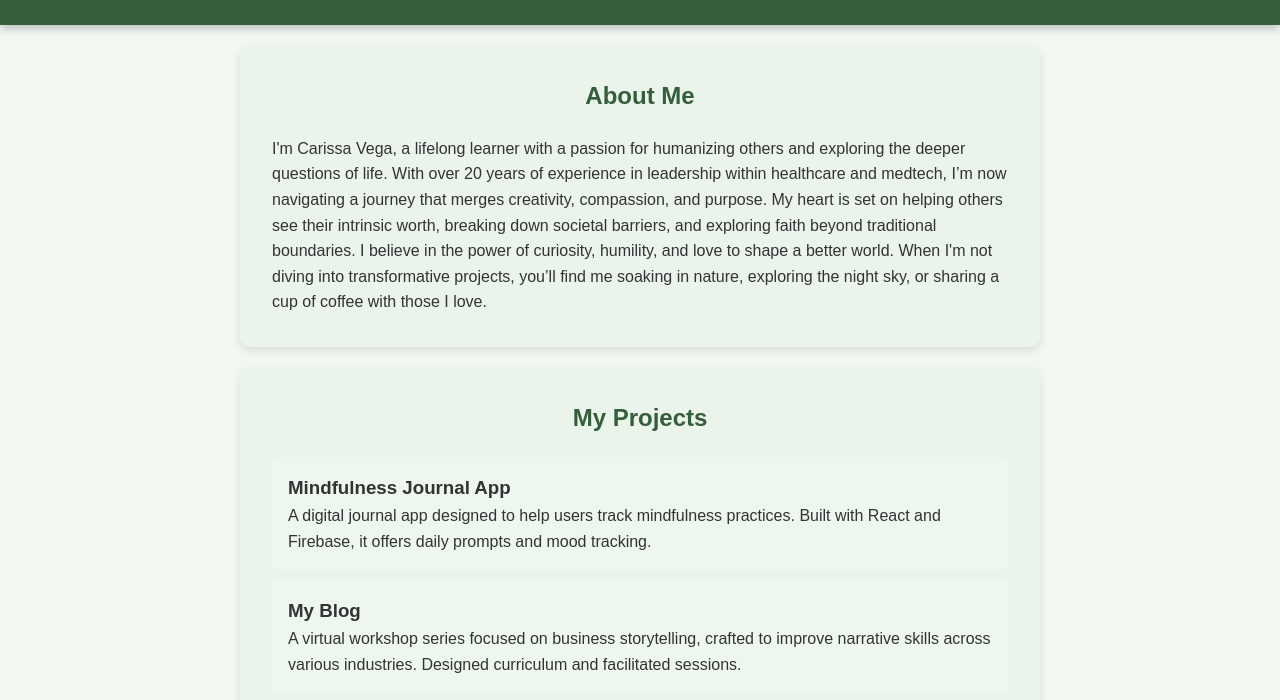
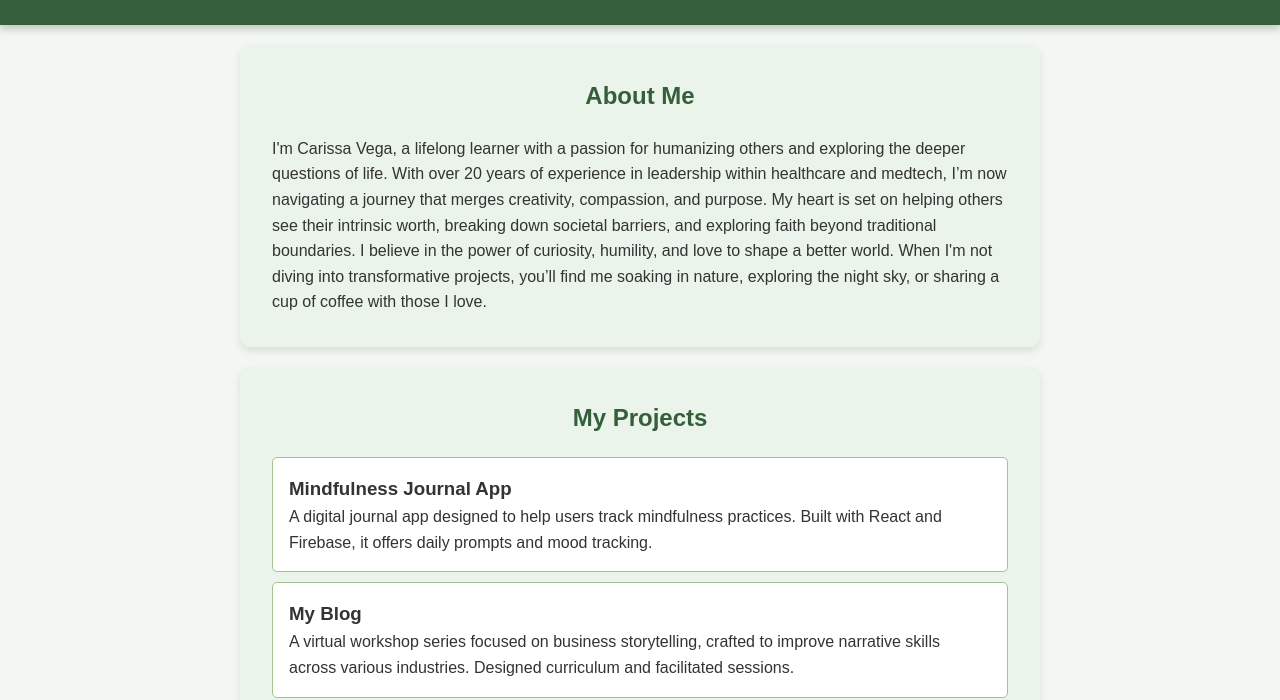
Before and after one commit to CJVega1000/my-portfolio, a plain HTML site: page index.html in a window 1280 px wide. Shown: the part 102-802 px from the top of the page. Drawn offline with Linux system fonts and the light colour scheme.

Commit message:
Update style.css

```diff
--- a/style.css
+++ b/style.css
@@ -48,8 +48,9 @@ h2 {
 }
 
 .project {
-    background-color: #edf7ed; /* Very light green to blend with the background */
+    background-color: #ffffff; /* White background to keep it clean */
     padding: 1em;
     margin: 10px 0;
     border-radius: 5px;
+    border: 1px solid #a3c293; /* Soft green border */
 }
```
